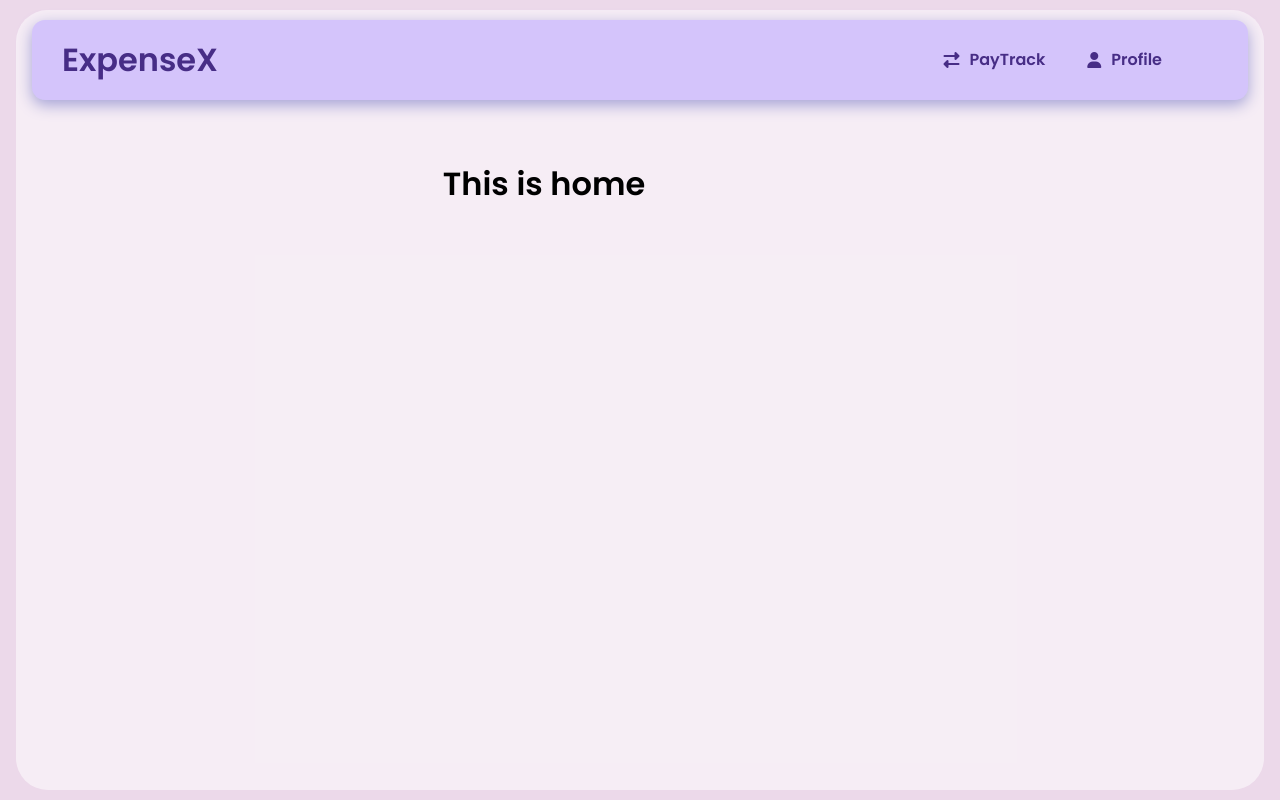
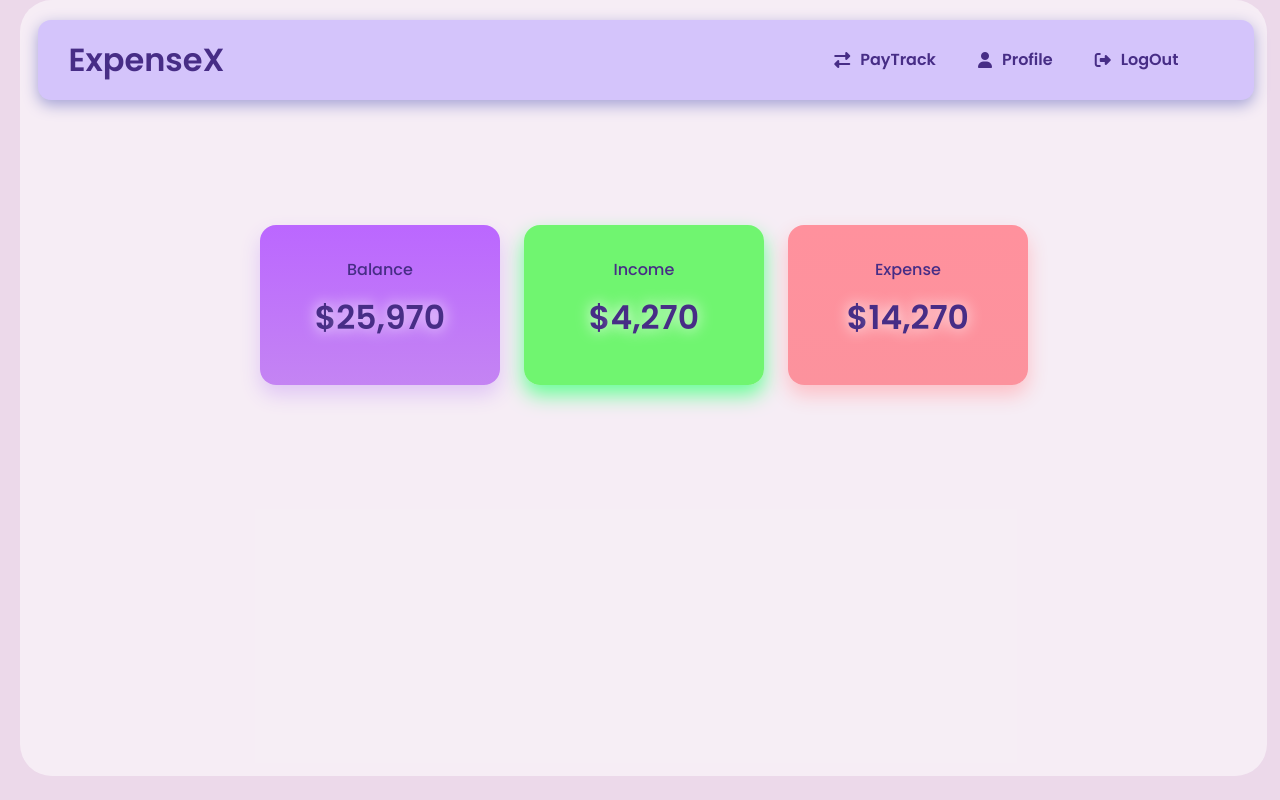
Before and after one commit to Hanna-sa/Expense, a React (Create React App) app: page /Home in a window 1280 px wide. Built offline with nearby package versions, Linux system fonts and the light colour scheme.

Commit message:
Update 11 files

```diff
--- /dev/null
+++ b/src/Routes/Card/Card.css
@@ -0,0 +1,79 @@
+.card-container {
+    display: flex;
+    flex-direction: column;
+    justify-content: space-between;
+    flex: 1 1;
+    height: 10rem;
+    width: 240px;
+    border-radius: 1rem;
+    color: #472d86;
+    padding: 2rem;
+    cursor: pointer;
+}
+
+.CompactCard:hover {
+  box-shadow: none !important;
+}
+
+.detail {
+  flex: 1;
+  display: flex;
+  flex-direction: column;
+  font-size: 33px;
+  align-items: center;
+  justify-content: center;
+  text-shadow: 0px 0px 15px white;
+}
+
+.ExpandedCard {
+    border: 1px solid #ccc;
+    border-radius: 15px;
+    padding: 20px;
+    width: 300px;
+    z-index: 10;
+    left: 20rem;
+    display: flex;
+    flex-direction: column;
+    align-items: center;
+    justify-content: flex-start;
+    padding: 1rem;
+    font-size: 26px;
+    font-weight: bold;
+    text-shadow: 0px 0px 15px white;
+}
+
+.addinput {
+  width: 100%;
+  color: #472d86;
+  padding: 10px;
+  margin-bottom: 15px;
+  border-radius: 15px;
+  border: none;
+}
+
+
+.addbutton {
+  width: 200px;
+  padding: 10px;
+  margin-bottom: 10px;
+  background-color: #6540bf;
+  color: rgb(255, 255, 255);
+  border: none;
+  border-radius: 15px;
+  cursor: pointer;
+}
+
+@media screen and (max-width: 850px) {
+  .ExpandedCard {
+    height: 98%;
+    left: 25px;
+    width: 240px;
+    color:#472d86;
+    font-size: 26px;
+    font-weight: bold;
+    text-shadow: 0px 0px 15px white;
+  }
+  .addButton {
+    width: 200px;
+  }
+}
--- /dev/null
+++ b/src/Routes/Card/Card.js
@@ -0,0 +1,99 @@
+import React, { useState } from "react";
+import "./Card.css";
+import { motion, AnimatePresence } from "framer-motion";
+
+const Card = (props) => {
+  const { title } = props;
+
+  if (title === "Balance") {
+    return <CompactCard param={props} />;
+  }
+
+  const [expanded, setExpanded] = useState(false);
+
+  return (
+    <AnimatePresence>
+      {expanded ? (
+        <ExpandedCard param={props} setExpanded={() => setExpanded(false)} />
+      ) : (
+        <CompactCard param={props} setExpanded={() => setExpanded(true)} />
+      )}
+    </AnimatePresence>
+  );
+};
+
+function CompactCard({ param, setExpanded }) {
+  return (
+    <motion.div
+      className="card-container"
+      style={{
+        background: param.color.backGround,
+        boxShadow: param.color.boxShadow,
+      }}
+      onClick={setExpanded}
+    >
+      <span>{param.title}</span>
+      <div className="detail">
+        <b>
+          <span>${param.value}</span>
+        </b>
+      </div>
+    </motion.div>
+  );
+}
+
+function ExpandedCard({ param, setExpanded }) {
+  const [value, setValue] = useState("");
+  const [name, setName] = useState("");
+
+  const handleChange = (e) => {
+    if (e.target.name === "source") {
+      setName(e.target.value);
+    } else if (e.target.name === "amount") {
+      setValue(e.target.value);
+    }
+  };
+
+  return (
+    <motion.div
+      className="ExpandedCard"
+      style={{
+        background: param.color.backGround,
+        boxShadow: param.color.boxShadow,
+      }}
+    >
+      <div
+        style={{
+          alignSelf: "flex-end",
+          cursor: "pointer",
+          color: "#6540bf",
+        }}
+        onClick={setExpanded}
+      >
+        X
+      </div>
+      <span>{param.title}</span>
+      <input
+        className="addinput"
+        type="text"
+        name="source"
+        placeholder="Source"
+        value={name}
+        onChange={handleChange}
+      />
+      <input
+        className="addinput"
+        type="number"
+        name="amount"
+        placeholder="Amount"
+        value={value}
+        onChange={handleChange}
+      />
+      <button className="addbutton" type="submit">
+        ADD
+      </button>
+    </motion.div>
+  );
+}
+
+export default Card;
--- /dev/null
+++ b/src/Routes/Card/Carditems.js
@@ -0,0 +1,27 @@
+export const Carditems = [
+  {
+    title: "Balance",
+    color: {
+      backGround: "linear-gradient(180deg, #bb67ff 0%, #c484f3 100%)",
+      boxShadow: "0px 10px 20px 0px #e0c6f5",
+    },
+    value: "25,970",
+  },
+
+  {
+    title: "Income",
+    color: {
+      backGround:"linear-gradient(#6BEF67 -146.42%, #70F570 -46.42%)",
+      boxShadow: "0px 10px 20px 0px #69FF97",
+    },
+    value: "4,270",
+  },
+  {
+    title: "Expense",
+    color: {
+      backGround: "linear-gradient(180deg, #FF919D 0%, #FC929D 100%)",
+      boxShadow: "0px 10px 20px 0px #FDC0C7",
+    },
+    value: "14,270",
+  },
+];
--- /dev/null
+++ b/src/Routes/Card/Cards.css
@@ -0,0 +1,28 @@
+.Cards {
+  display: flex;
+  flex-wrap: wrap;
+  justify-content: center;
+  align-items: center;
+  gap: 24px;
+  padding: 8px 45px;
+  box-sizing: border-box;
+  height: auto;
+  margin-top: -166px;
+}
+
+.parentContainer {
+  width: 100%;
+  display: flex;
+  justify-content: center;
+  align-items: center;
+  height: 100%; /* Add height: 100% to ensure the parent container fills the available height */
+}
+
+@media screen and (max-width: 850px) {
+  .Cards {
+    width: 90%;
+    flex-direction: column;
+    align-items: center;
+    margin-top: 120px; /* Remove the margin-top to center-align the cards */
+  }
+}
--- /dev/null
+++ b/src/Routes/Card/Cards.js
@@ -0,0 +1,24 @@
+import React from "react";
+import "./Cards.css";
+import Card from "../Card/Card";
+import { Carditems } from "./Carditems";
+
+const Cards = () => {
+  return (
+    <div className="Cards">
+      {Carditems.map((card, id) => {
+        return (
+          <div key={id}>
+            <Card
+              title={card.title}
+              color={card.color}
+              value={card.value}
+            />
+          </div>
+        );
+      })}
+    </div>
+  );
+};
+
+export default Cards;
--- a/src/Routes/Home.css
+++ b/src/Routes/Home.css
@@ -1,21 +1,35 @@
 .App {
-  /* padding: 0.5rem 3.5rem; */
-  /* color: var(--black); */
-  background: #ECD9EA;
-  height: 100vh;
-  display: flex;
-  align-items: center;
-  justify-content: center;
-  font-family: 'Inter', sans-serif;
+
+    background: #ECD9EA;
+    height: 100%;
+    padding-left: .8%;
+    align-items: center;
+    justify-content: center;
+
 }
 
 .Glass {
   display: grid;
-  height: 97.5%;
-  width: 100%;
-  background:#ffffff8a;
+  height: 97vh;
+  max-width: 99%;
+  background: #ffffff8a;
   border-radius: 2rem;
-  gap: 16px;
-  grid-template-columns: 66rem auto 10rem;
   overflow: hidden;
+  align-content: stretch;
+  justify-content: space-around;
+  justify-items: center;
 }
+
+@media screen and (max-width: 1200px) {
+  .Glass {
+    grid-template-columns:none; /* Update grid-template-columns values */
+    overflow-y: scroll;
+    align-items: center;
+  }
+}
+
+@media screen and (max-width: 768px) {
+  .Glass {
+    grid-template-columns:none; /* Adjust the grid-template-columns for small screens */
+  }
+}
--- a/src/Routes/Home.js
+++ b/src/Routes/Home.js
@@ -1,4 +1,5 @@
 import Navbar from "../components/Navbar";
+import Cards from "./Card/Cards";
 import "./Home.css";
 
 function Home() {
@@ -6,7 +7,7 @@ function Home() {
        <div className="App">
         <div className="Glass">
          <Navbar />
-          <h1 style={{ padding: 150 }}>This is home</h1>
+         <Cards/>
       </div>
      </div>
   );
--- a/src/components/Navitem.js
+++ b/src/components/Navitem.js
@@ -10,5 +10,11 @@ export const Navitem = [
     url: "/profile",
     cName: "nav-links",
     icon: "fa-solid fa-user"
+  },
+  {
+    title: "LogOut",
+    url: "/",
+    cName: "nav-links",
+    icon: "fa-solid fa-right-from-bracket"
   }
 ];
--- a/src/components/Navstyle.css
+++ b/src/components/Navstyle.css
@@ -9,7 +9,7 @@
   border-radius: 13px;
   position: fixed;
   top: 20px;
-  left: 50%;
+  left: 50.5%;
   transform: translate(-50%);
   z-index: 9999;
 }
```
Also changed, not shown: src/Routes/Cards.css (deleted), src/Routes/Cards.js (deleted).
